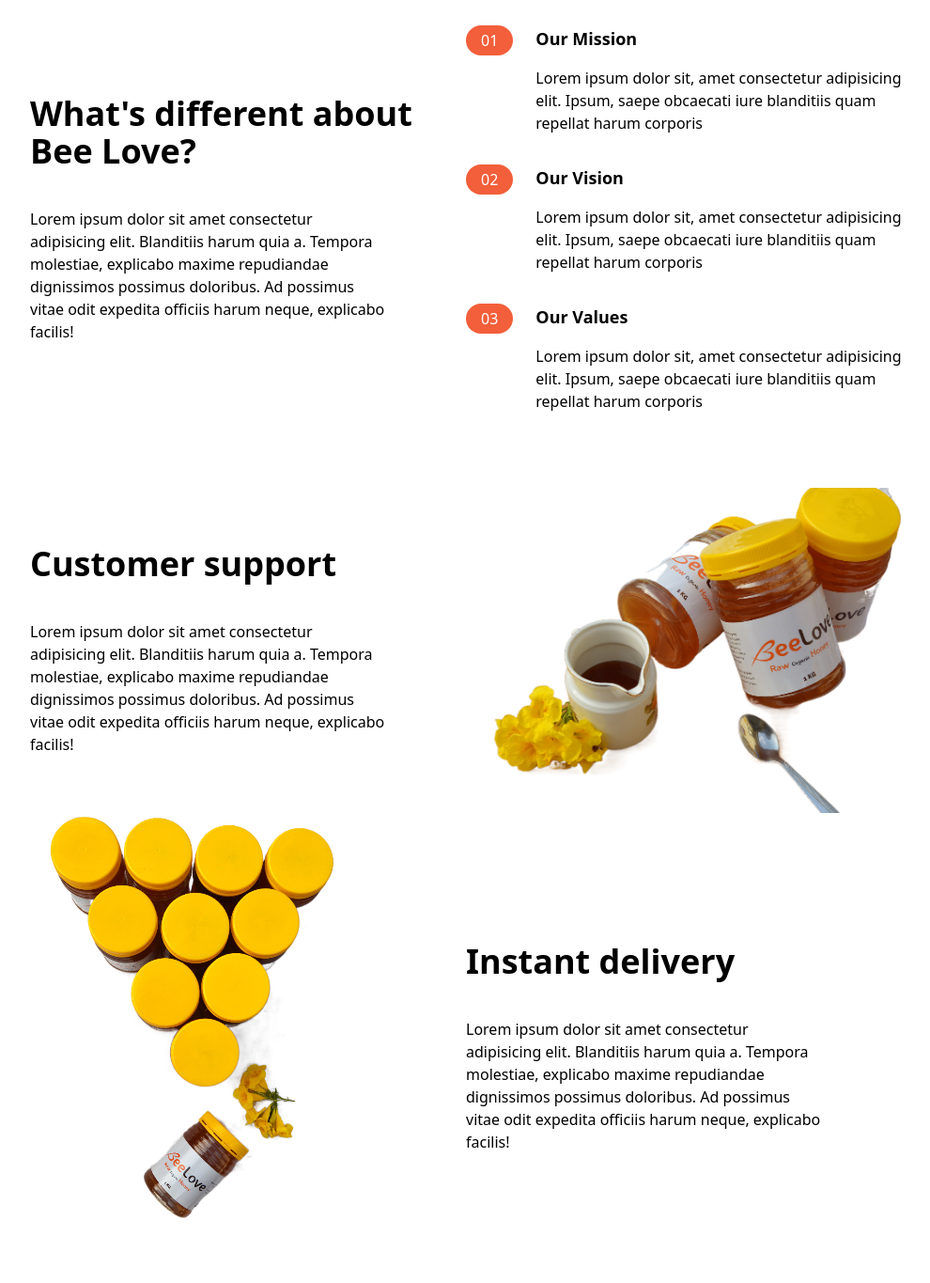
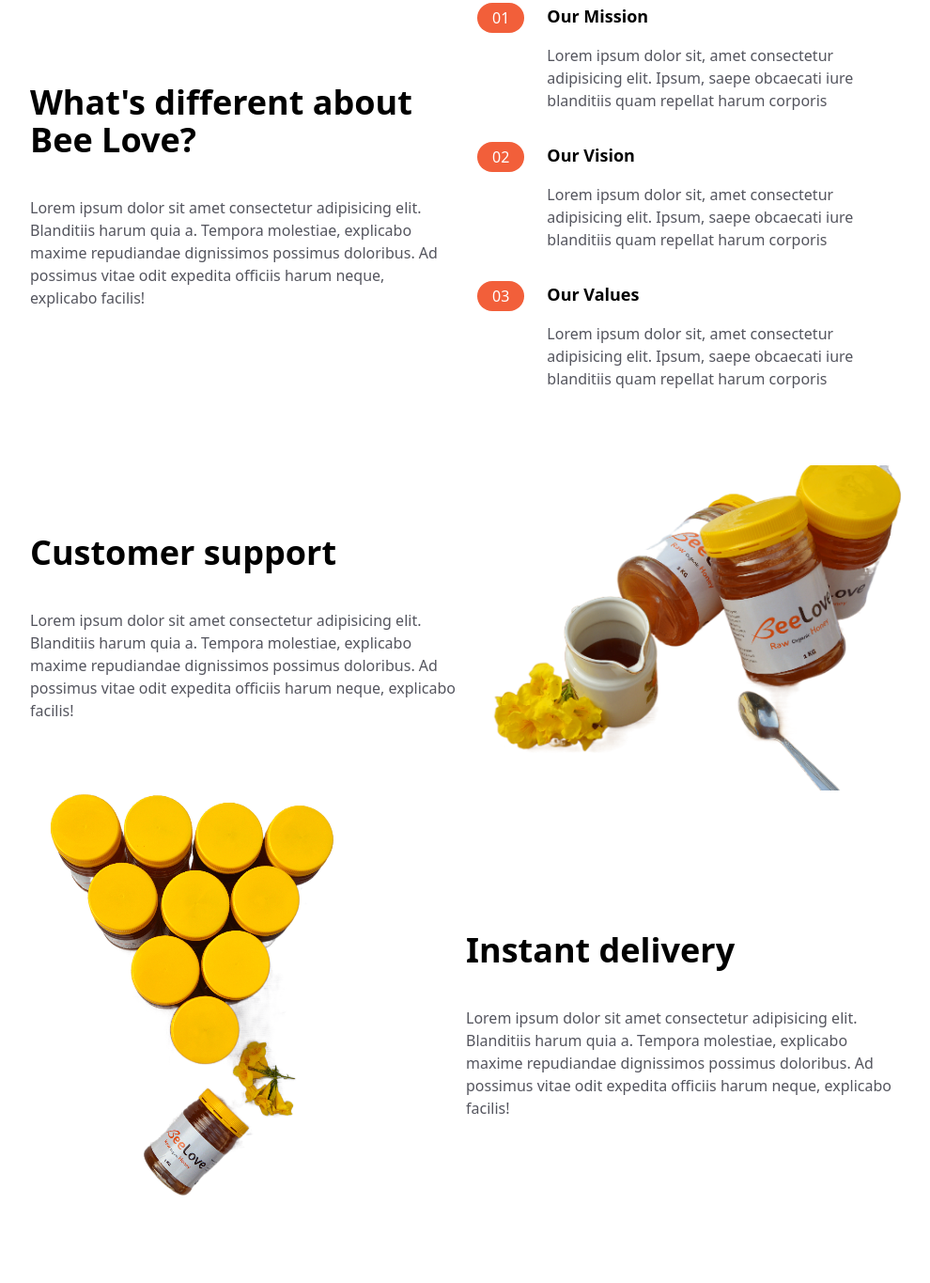
Before and after one commit to timmoh-king/Bee_love_apiaries, a website: page index.html in a window 1280 px wide. Shown: the part 701-2066 px from the top of the page at 94% size, without its empty margins (144-1134 px from the left). After the commit the page ends 2042 px from the top, so only its background shows below. Drawn offline with Linux system fonts and the light colour scheme.

Commit message:
first three sections

```diff
--- a/index.html
+++ b/index.html
@@ -60,13 +60,13 @@
     <!--Landing page-->
     <section id="home">
         <!--Flex container-->
-        <div class="container flex flex-col-reverse gap-4 px-6 mx-auto mt-10 space-y-0 md:flex-row md:space-y-0">
+        <div class="container flex flex-col-reverse gap-4 px-6 mx-auto mt-10 space-y-0 md:flex-row md:space-y-0 lg:justify-between">
             <!--Left item-->
             <div class="flex flex-col mb-8 space-y-12 md:w-1/2 md:mt-24 md:mb-32">
                 <h1 class="max-w-md text-3xl font-bold text-center md:text-4xl md:text-left">
                     Lorem Ipsum Text to <br />lorem text ipsum
                 </h1>
-                <p class="max-w-sm text-center text-darkGrayishBlue md:text-left">
+                <p class="text-center text-darkText md:text-left">
                     Lorem ipsum dolor sit amet consectetur adipisicing elit. Sequi, atque cum ratione consequatur
                     eligendi qui voluptatem ipsum eius amet deleniti culpa veniam velit voluptatibus vero eos. Modi
                     reiciendis error doloribus!
@@ -88,14 +88,14 @@
     <!--About us-->
     <section id="about">
         <!--Flex container--> <div
-        class="container flex flex-col-reverse items-center px-6 mx-auto mt-10 space-y-0 gap-10 md:gap-0 md:space-y-0 md:flex-row"
+        class="container flex flex-col-reverse items-center px-6 mx-auto mt-10 space-y-0 gap-10 md:gap-6 md:space-y-0 md:flex-row"
         >
           <!-- Left item -->
             <div class="flex flex-col space-y-10 md:w-1/2">
                 <h2 class="max-w-md text-3xl font-bold text-center md:text-left md:text-4xl">
                     What's different about Bee Love?
                 </h2>
-                <p class="max-w-sm text-center text-darkGrayishBlue md:text-left">
+                <p class="text-center text-darkText md:text-left">
                     Lorem ipsum dolor sit amet consectetur adipisicing elit. Blanditiis harum quia a. Tempora molestiae,
                     explicabo maxime repudiandae dignissimos possimus doloribus. Ad possimus vitae odit expedita
                     officiis harum neque, explicabo facilis!
@@ -122,7 +122,7 @@
                         <h3 class="hidden mb-4 text-lg font-bold md:block">
                             Our Mission
                         </h3>
-                        <p class="text-darkGrayishBlue">
+                        <p class="text-darkText">
                             Lorem ipsum dolor sit, amet consectetur adipisicing elit. Ipsum, saepe obcaecati iure
                             blanditiis quam repellat harum corporis
                         </p>
@@ -147,7 +147,7 @@
                         <h3 class="hidden mb-4 text-lg font-bold md:block">
                             Our Vision
                         </h3>
-                        <p class="text-darkGrayishBlue">
+                        <p class="text-darkText">
                             Lorem ipsum dolor sit, amet consectetur adipisicing elit. Ipsum, saepe obcaecati iure
                             blanditiis quam repellat harum corporis
                         </p>
@@ -172,7 +172,7 @@
                         <h3 class="hidden mb-4 text-lg font-bold md:block">
                             Our Values
                         </h3>
-                        <p class="text-darkGrayishBlue">
+                        <p class="text-darkText">
                             Lorem ipsum dolor sit, amet consectetur adipisicing elit. Ipsum, saepe obcaecati iure
                             blanditiis quam repellat harum corporis
                         </p>
@@ -189,11 +189,11 @@
         <!--flex container-->
         <div class="flex flex-col-reverse container mx-auto mt-20 items-center justify-between px-6 space-y-0 md:flex-row md:space-y-0">
             <!--Left item-->
-            <div class="flex flex-col space-y-10 md:w-1/2">
+            <div class="flex flex-col mt-5 space-y-10 md:w-1/2 md:mt-0">
                 <h2 class="max-w-md text-3xl font-bold text-center md:text-left md:text-4xl">
                     Customer support
                 </h2>
-                <p class="max-w-sm text-center text-darkGrayishBlue md:text-left">
+                <p class=" text-center text-darkText md:text-left">
                     Lorem ipsum dolor sit amet consectetur adipisicing elit. Blanditiis harum quia a. Tempora molestiae,
                     explicabo maxime repudiandae dignissimos possimus doloribus. Ad possimus vitae odit expedita
                     officiis harum neque, explicabo facilis!
@@ -207,7 +207,7 @@
 
         <!--Item 2-->
         <!--flex container-->
-        <div class="flex flex-col-reverse container mx-auto items-center justify-between px-6 space-y-0 md:flex-row md:space-y-0">
+        <div class="flex flex-col-reverse container mx-auto items-center mt-10 justify-between px-6 space-y-0 md:flex-row md:mt-0 md:space-y-0">
             <!--Left item-->
             <div class="md:w-1/2">
                 <img src="img/honey11.png" alt="support">
@@ -218,7 +218,7 @@
                 <h2 class="max-w-md text-3xl font-bold text-center md:text-left md:text-4xl">
                     Instant delivery
                 </h2>
-                <p class="max-w-sm text-center text-darkGrayishBlue md:text-left">
+                <p class="text-center text-darkText md:text-left">
                     Lorem ipsum dolor sit amet consectetur adipisicing elit. Blanditiis harum quia a. Tempora molestiae,
                     explicabo maxime repudiandae dignissimos possimus doloribus. Ad possimus vitae odit expedita
                     officiis harum neque, explicabo facilis!
```
Also changed, not shown: dist/output.css.
